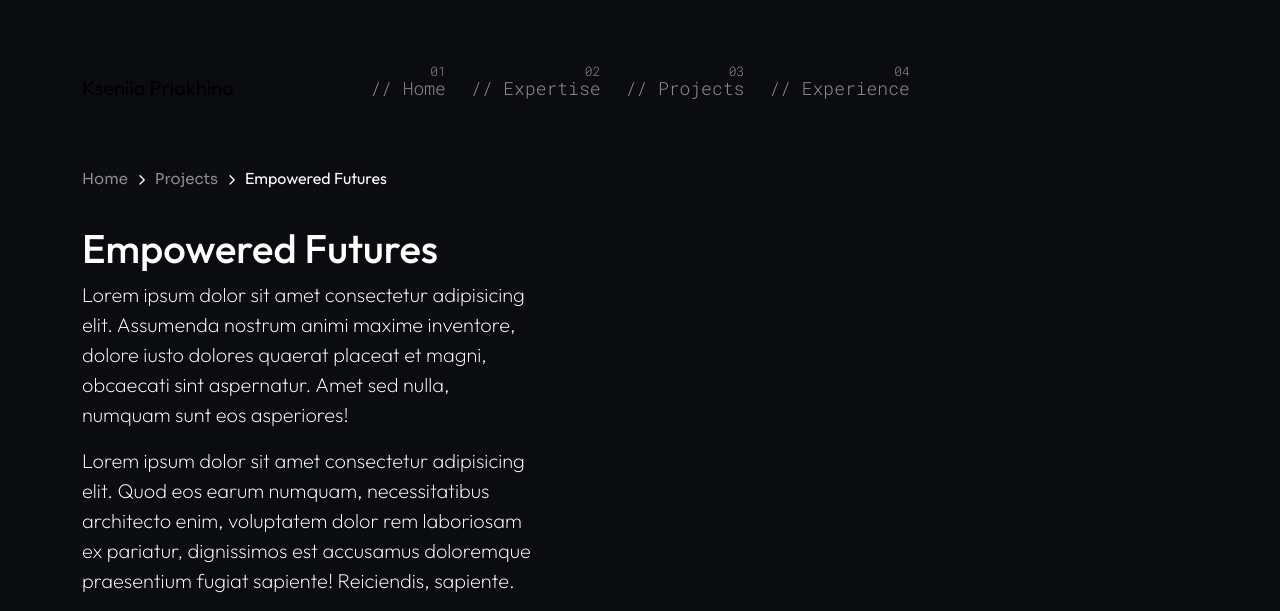
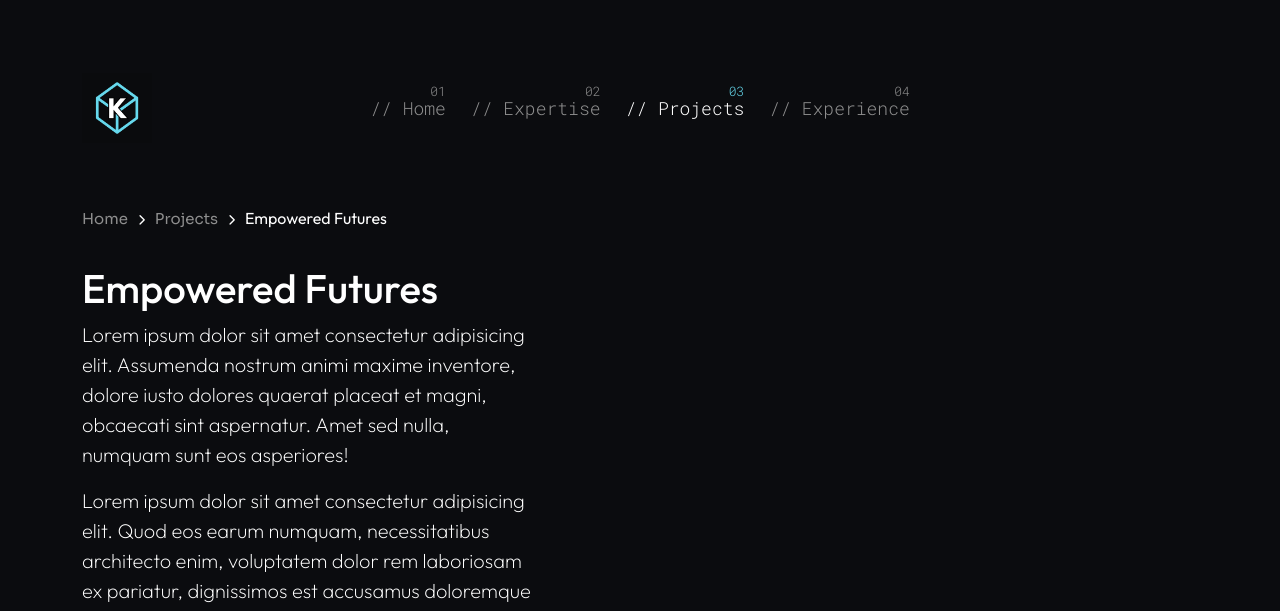
Before and after one commit to priakhina/personal-portfolio, a plain HTML site: page projects/empowered-futures/index.html in a window 1280 px wide. Shown: the top 611 px of the page. Drawn offline with nearby package versions, Linux system fonts and the light colour scheme.

Commit message:
Update the navbar so that it expands starting from medium screens. Add the updated navbar to individual project pages.

```diff
--- a/projects/empowered-futures/index.html
+++ b/projects/empowered-futures/index.html
@@ -42,9 +42,15 @@
   </head>
   <body>
     <section class="project">
-      <nav class="navbar navbar-expand-lg">
+      <nav class="navbar navbar-expand-md">
         <div class="container">
-          <a class="navbar-brand" href="#">Kseniia Priakhina</a>
+          <a class="navbar-brand" href="/#home">
+            <img
+              class="personal-logo"
+              src="/images/personal-logo.png"
+              alt="Kseniia Priakhina's personal logo"
+            />
+          </a>
           <button
             class="navbar-toggler"
             type="button"
@@ -59,21 +65,21 @@
           <div class="collapse navbar-collapse" id="navbarNav">
             <ul class="navbar-nav">
               <li class="nav-item">
-                <a class="nav-link" href="/#home"><span>// Home</span></a>
+                <a class="nav-link" href="/#home"><span>//</span> Home</a>
               </li>
               <li class="nav-item">
                 <a class="nav-link" href="/#expertise"
-                  ><span>// Expertise</span></a
+                  ><span>//</span> Expertise</a
                 >
               </li>
               <li class="nav-item">
-                <a class="nav-link" href="/#projects"
-                  ><span>// Projects</span></a
+                <a class="nav-link active" aria-current="page" href="/#projects"
+                  ><span>//</span> Projects</a
                 >
               </li>
               <li class="nav-item">
                 <a class="nav-link" href="/#experience"
-                  ><span>// Experience</span></a
+                  ><span>//</span> Experience</a
                 >
               </li>
             </ul>
--- a/style.css
+++ b/style.css
@@ -610,17 +610,6 @@ footer .media-links > a:hover {
   .technologies .technology-icon {
     font-size: 70px;
   }
-}
-
-@media (min-width: 992px) {
-  section {
-    padding: 60px 0;
-  }
-
-  section#home {
-    height: 100vh;
-    padding-top: 30px;
-  }
 
   #navbarNav {
     top: 50%;
@@ -644,17 +633,30 @@ footer .media-links > a:hover {
   }
 
   .navbar .nav-link {
+    font-size: 15px;
     padding-left: 0 !important;
     padding-right: 0 !important;
   }
 
   .navbar .nav-link::before {
+    font-size: 12px;
     right: 0;
     transform: none;
   }
 
   .navbar .nav-link > span {
     display: inline;
+  }
+}
+
+@media (min-width: 992px) {
+  section {
+    padding: 60px 0;
+  }
+
+  section#home {
+    height: 100vh;
+    padding-top: 30px;
   }
 
   .main-content .greetings {
@@ -681,6 +683,14 @@ footer .media-links > a:hover {
   .section-heading {
     font-size: 65px;
   }
+
+  .navbar .nav-link {
+    font-size: 17px;
+  }
+
+  .navbar .nav-link::before {
+    font-size: 13px;
+  }
 }
 
 @media (min-width: 1200px) {
@@ -700,6 +710,10 @@ footer .media-links > a:hover {
     font-size: 73px;
   }
 
+  .navbar .nav-link {
+    font-size: 18px;
+  }
+
   .technologies .technology-item {
     margin: 15px 30px;
   }
```
Also changed, not shown: index.html (+2 -2 lines), projects/khans-vodka/index.html (+13 -7 lines), projects/phonebook/index.html (+13 -7 lines).
